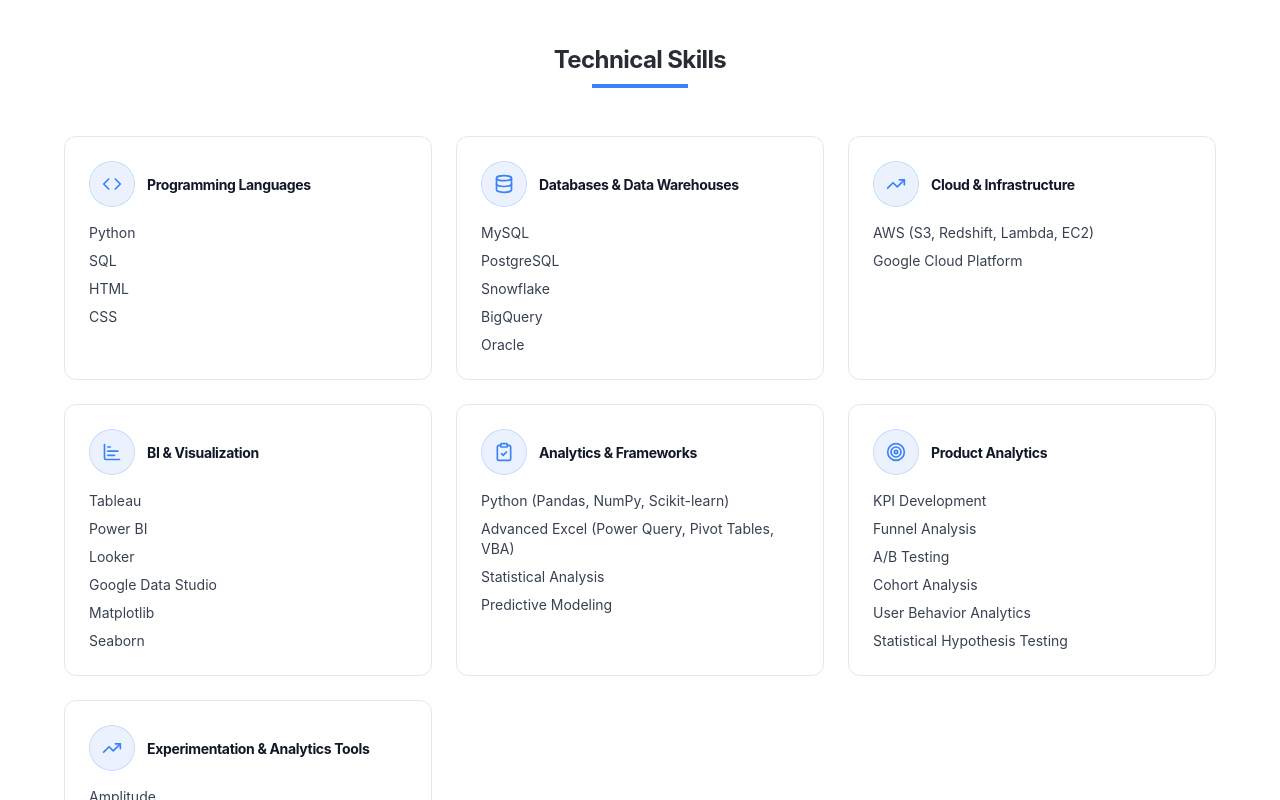
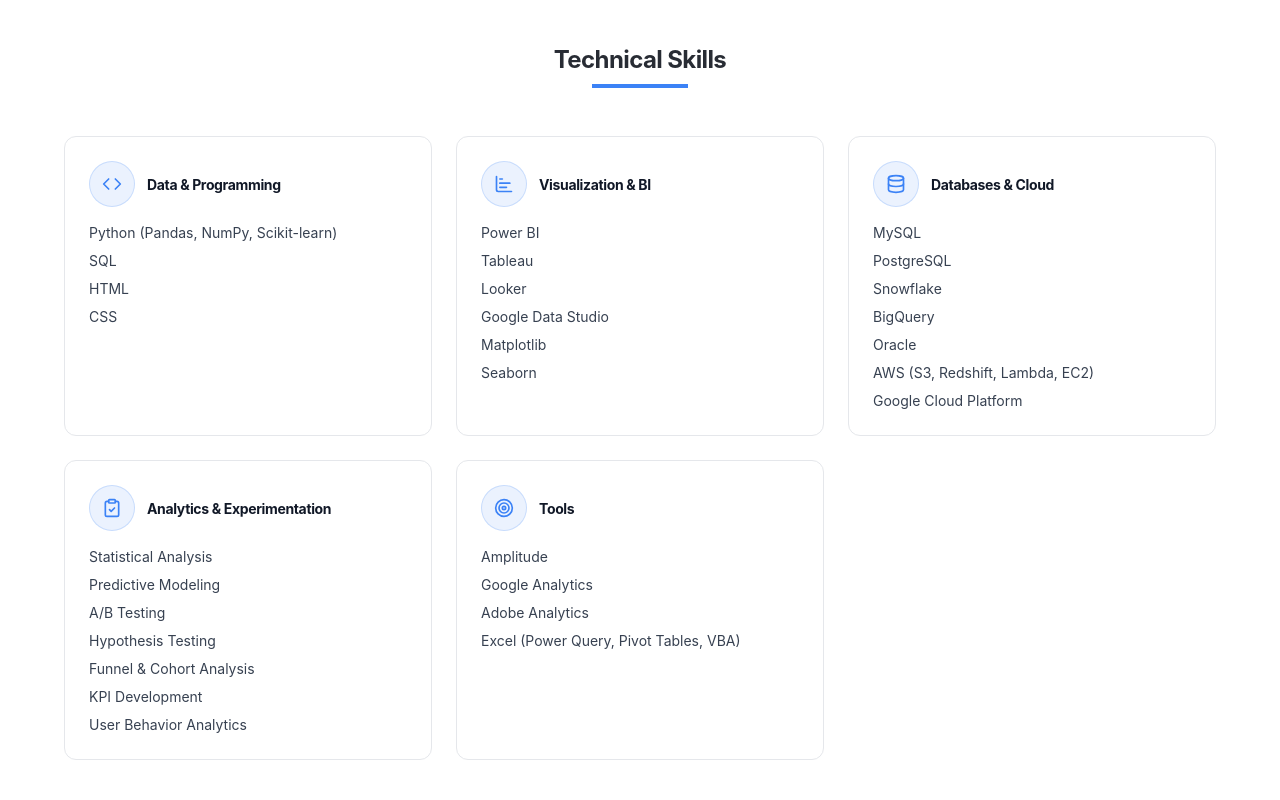
Before and after one commit to saumyaprasad07/Lovable-Portfolio-Website, a React (Vite) app: page / in a window 1280 px wide. Shown: the part 1380-2180 px from the top of the page. Built offline with nearby package versions, Linux system fonts and the light colour scheme; the HTML template or start-up script is replaced by a standard one.

Commit message:
Changes
Co-authored-by: saumyaprasad07 <100471966+saumyaprasad07@users.noreply.github.com>

```diff
--- a/src/components/About.tsx
+++ b/src/components/About.tsx
@@ -9,38 +9,28 @@ const About = () => {
   const skillCategories = [
     {
       icon: Code2,
-      title: "Programming Languages",
-      skills: ["Python", "SQL", "HTML", "CSS"]
+      title: "Data & Programming",
+      skills: ["Python (Pandas, NumPy, Scikit-learn)", "SQL", "HTML", "CSS"]
+    },
+    {
+      icon: BarChart3,
+      title: "Visualization & BI",
+      skills: ["Power BI", "Tableau", "Looker", "Google Data Studio", "Matplotlib", "Seaborn"]
     },
     {
       icon: Database,
-      title: "Databases & Data Warehouses",
-      skills: ["MySQL", "PostgreSQL", "Snowflake", "BigQuery", "Oracle"]
-    },
-    {
-      icon: TrendingUp,
-      title: "Cloud & Infrastructure",
-      skills: ["AWS (S3, Redshift, Lambda, EC2)", "Google Cloud Platform"]
-    },
-    {
-      icon: BarChart3,
-      title: "BI & Visualization",
-      skills: ["Tableau", "Power BI", "Looker", "Google Data Studio", "Matplotlib", "Seaborn"]
+      title: "Databases & Cloud",
+      skills: ["MySQL", "PostgreSQL", "Snowflake", "BigQuery", "Oracle", "AWS (S3, Redshift, Lambda, EC2)", "Google Cloud Platform"]
     },
     {
       icon: ClipboardCheck,
-      title: "Analytics & Frameworks",
-      skills: ["Python (Pandas, NumPy, Scikit-learn)", "Advanced Excel (Power Query, Pivot Tables, VBA)", "Statistical Analysis", "Predictive Modeling"]
+      title: "Analytics & Experimentation",
+      skills: ["Statistical Analysis", "Predictive Modeling", "A/B Testing", "Hypothesis Testing", "Funnel & Cohort Analysis", "KPI Development", "User Behavior Analytics"]
     },
     {
       icon: Target,
-      title: "Product Analytics",
-      skills: ["KPI Development", "Funnel Analysis", "A/B Testing", "Cohort Analysis", "User Behavior Analytics", "Statistical Hypothesis Testing"]
-    },
-    {
-      icon: TrendingUp,
-      title: "Experimentation & Analytics Tools",
-      skills: ["Amplitude", "Google Analytics", "Adobe Analytics"]
+      title: "Tools",
+      skills: ["Amplitude", "Google Analytics", "Adobe Analytics", "Excel (Power Query, Pivot Tables, VBA)"]
     }
   ];
 
```
